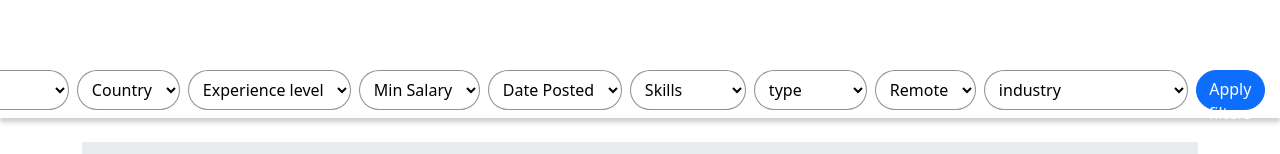
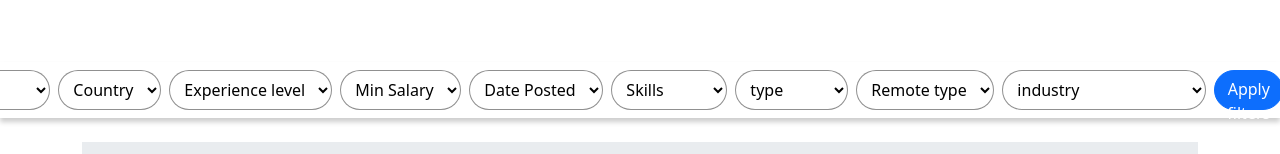
Before and after one commit to yousef8/CareerHub-FrontEnd, a Vue app: page /jobs in a window 1280 px wide. Shown: the part 155-309 px from the top of the page. Built offline with nearby package versions, Linux system fonts and the light colour scheme; no server answers.

Commit message:
minor change

```diff
--- a/src/components/FilterBar.vue
+++ b/src/components/FilterBar.vue
@@ -124,7 +124,7 @@
           dropdown: filter.remote_type === ''
         }"
       >
-        <option value="">Remote</option>
+        <option value="">Remote type</option>
         <option value="remote">Remote</option>
         <option value="hybrid">Hybrid</option>
         <option value="on-site">On-site</option>
@@ -144,7 +144,6 @@
         <option value="data science">Data Science</option>
         <option value="web development">Web Development</option>
       </select>
-
       <button @click="applyFilter" class="btn btn-primary">Apply filters</button>
       <button @click="reset" class="btn reset-btn">Reset</button>
     </div>
```
